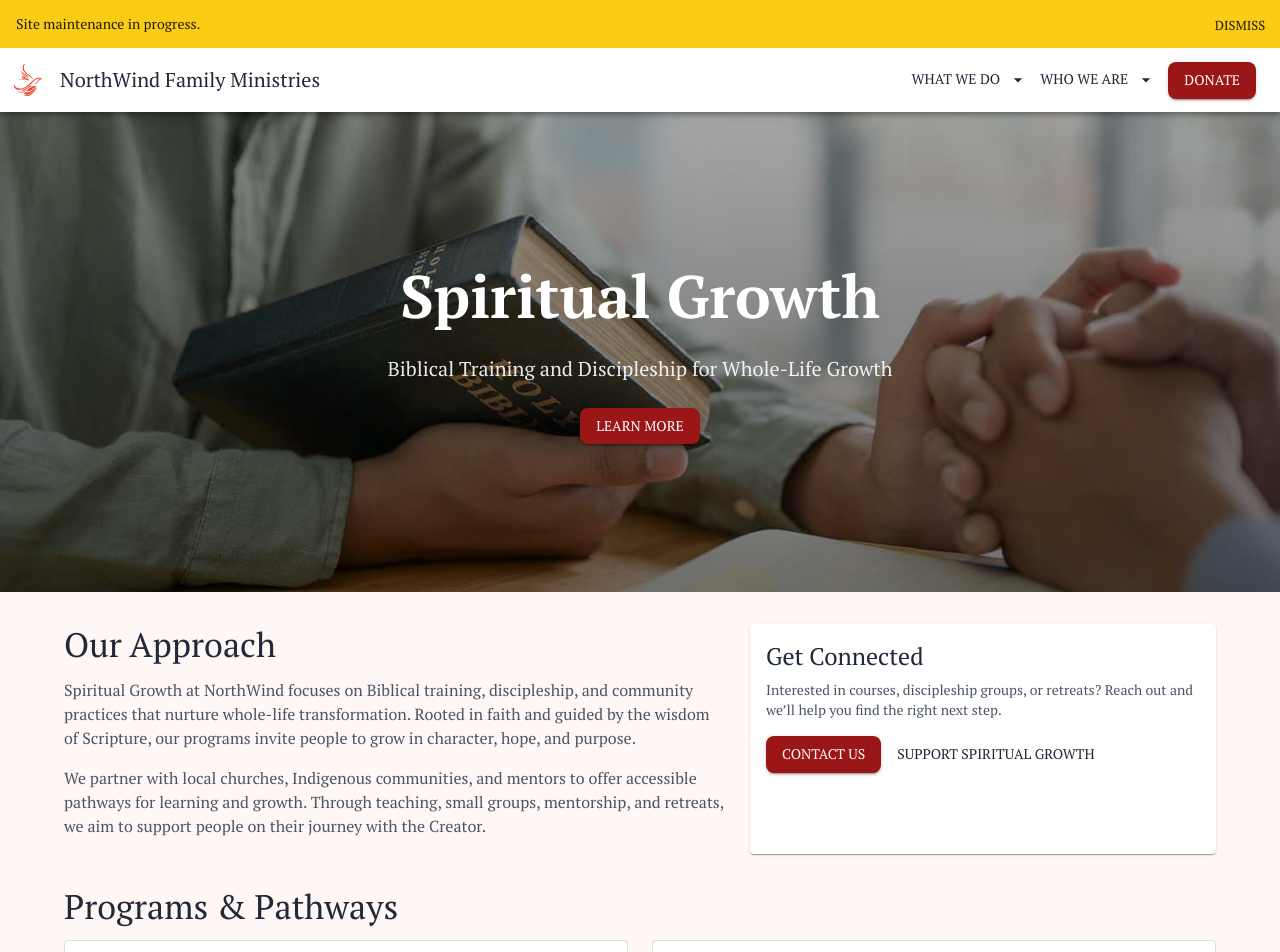
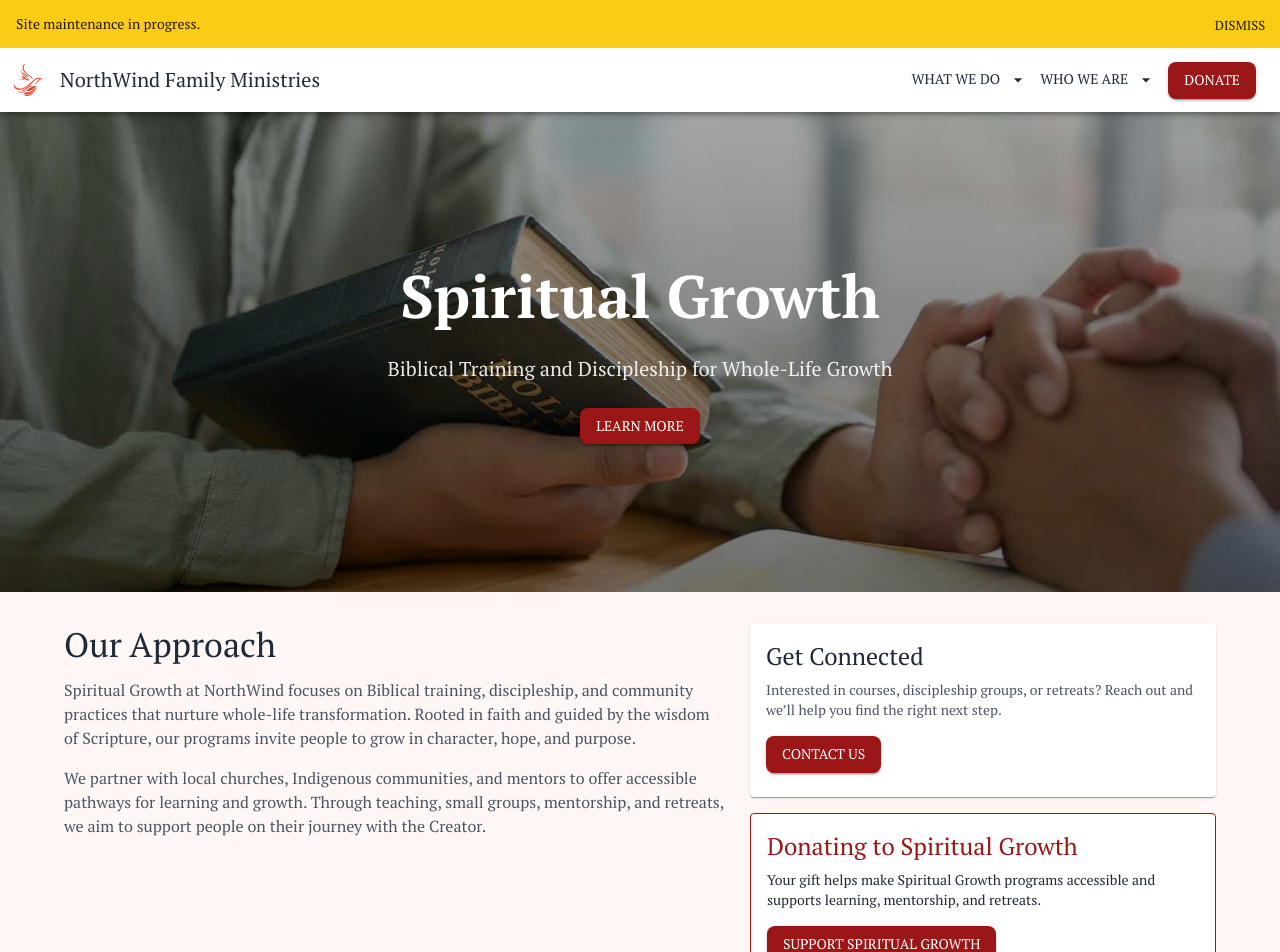
Before and after one commit to NorthWind-Family-Ministries/NorthWind-Family-Ministries.github.io, a React (Vite) app in the folder site/: page /spiritualgrowth in a window 1280 px wide. Shown: the top 952 px of the page. Built offline with nearby package versions, Linux system fonts and the light colour scheme.

Commit message:
feat: enhance Spiritual Growth page layout with improved card structure and content clarity

```diff
--- a/site/src/pages/SpiritualGrowth/SpiritualGrowth.jsx
+++ b/site/src/pages/SpiritualGrowth/SpiritualGrowth.jsx
@@ -47,7 +47,8 @@
                         </Typography>
                     </Grid>
                     <Grid item xs={12} md={5}>
-                        <Card sx={{ height: '100%' }}>
+                        <Stack spacing={2}>
+                            <Card>
                                 <CardContent>
                                     <Typography variant="h5" gutterBottom>
                                         Get Connected
@@ -55,7 +56,6 @@
                                     <Typography variant="body2" color="text.secondary" paragraph>
                                         Interested in courses, discipleship groups, or retreats? Reach out and we’ll help you find the right next step.
                                     </Typography>
-                                <Stack direction={{ xs: 'column', sm: 'row' }} spacing={1}>
                                     <Button
                                         component={Link}
                                         to="/contact?area=Spiritual%20Growth"
@@ -64,12 +64,23 @@
                                     >
                                         Contact Us
                                     </Button>
-                                    <Button component={Link} to="/donate" color="inherit">
+                                </CardContent>
+                            </Card>
+
+                            <Card variant="outlined" sx={{ borderColor: 'primary.main' }}>
+                                <CardContent>
+                                    <Typography variant="h5" gutterBottom color="primary">
+                                        Donating to Spiritual Growth
+                                    </Typography>
+                                    <Typography variant="body2" paragraph>
+                                        Your gift helps make Spiritual Growth programs accessible and supports learning, mentorship, and retreats.
+                                    </Typography>
+                                    <Button component={Link} to="/donate" variant="contained" color="primary">
                                         Support Spiritual Growth
                                     </Button>
-                                </Stack>
                                 </CardContent>
                             </Card>
+                        </Stack>
                     </Grid>
                 </Grid>
 
```
Lines whose indentation alone changed are shown as unchanged.
